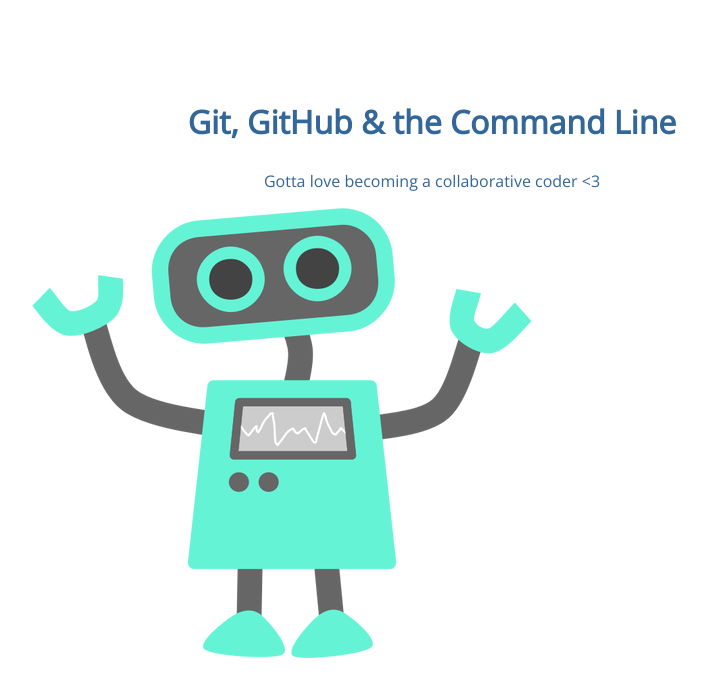
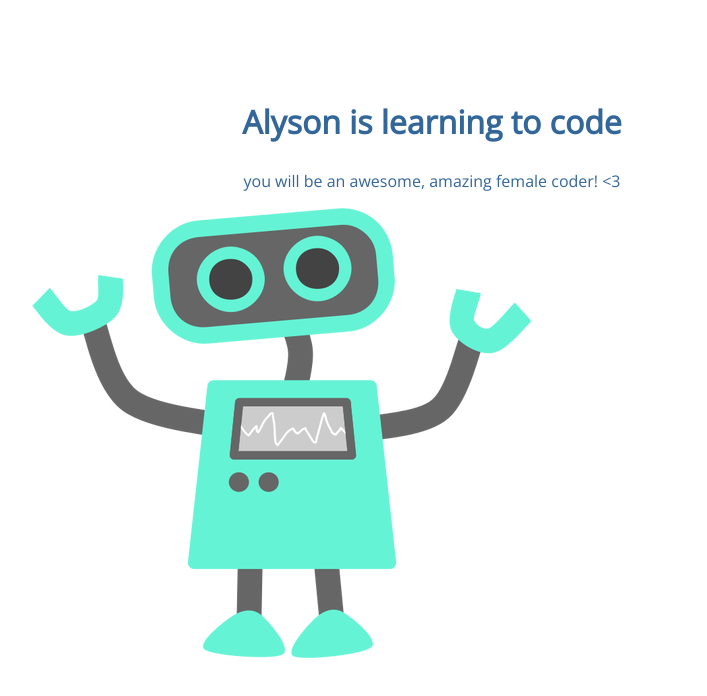
Before and after one commit to Aschoener/105-project, a plain HTML site: page index.html in a window 1280 px wide. Shown: the whole page, without its empty margins (208-915 px from the left). Drawn offline with nearby package versions, Linux system fonts and the light colour scheme.

Commit message:
change h1 and p

```diff
--- a/index.html
+++ b/index.html
@@ -8,8 +8,8 @@
 </head>
 <body>
 	<section>
-		<h1>Git, GitHub & the Command Line</h1>
-		<p>Gotta love becoming a collaborative coder <3</p>
+		<h1>Alyson is learning to code</h1>
+		<p>you will be an awesome, amazing female coder! <3</p>
 		<img src="img/happy-blue-robot.png">
 	</section>
 </body>
```
